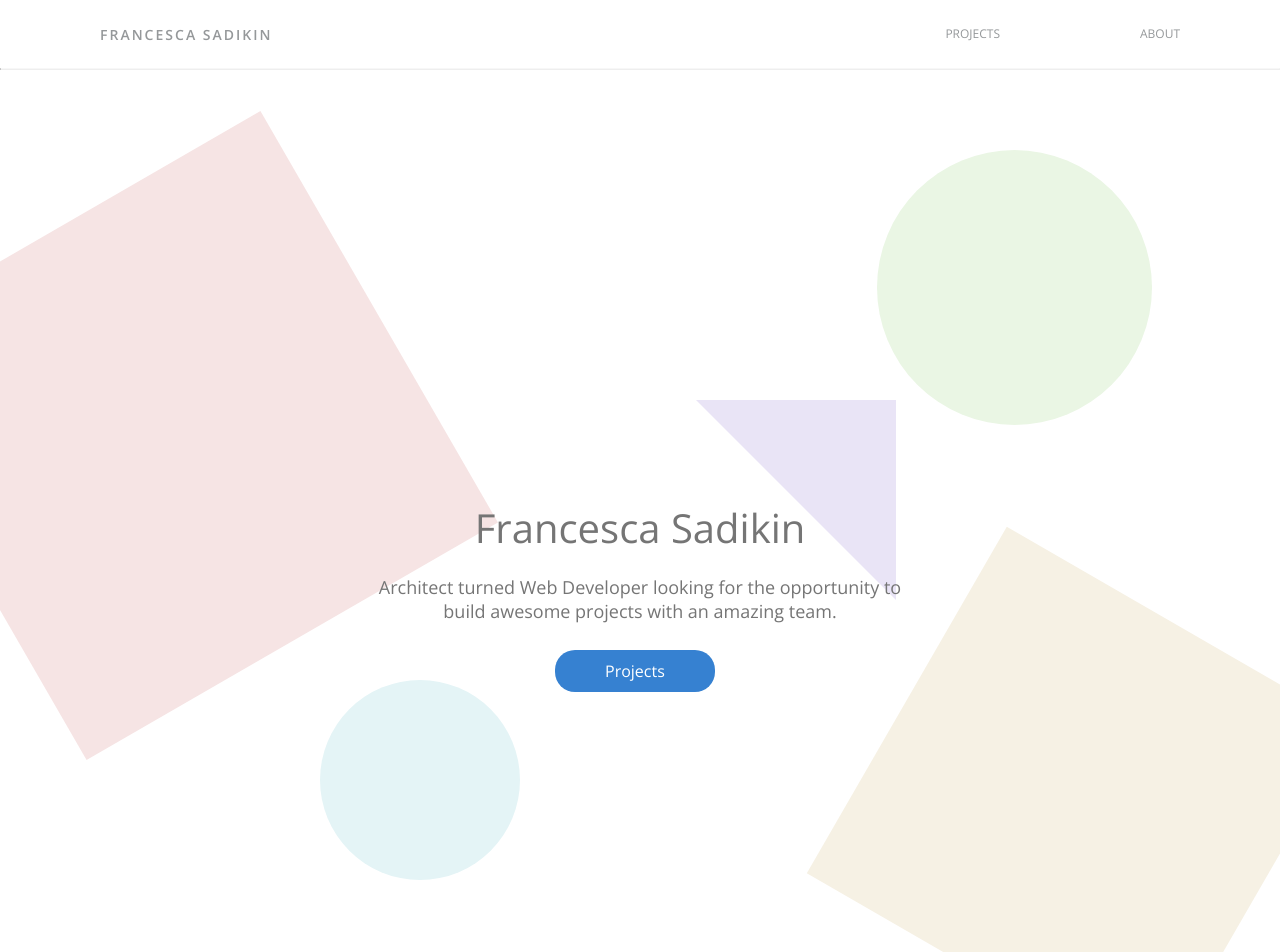
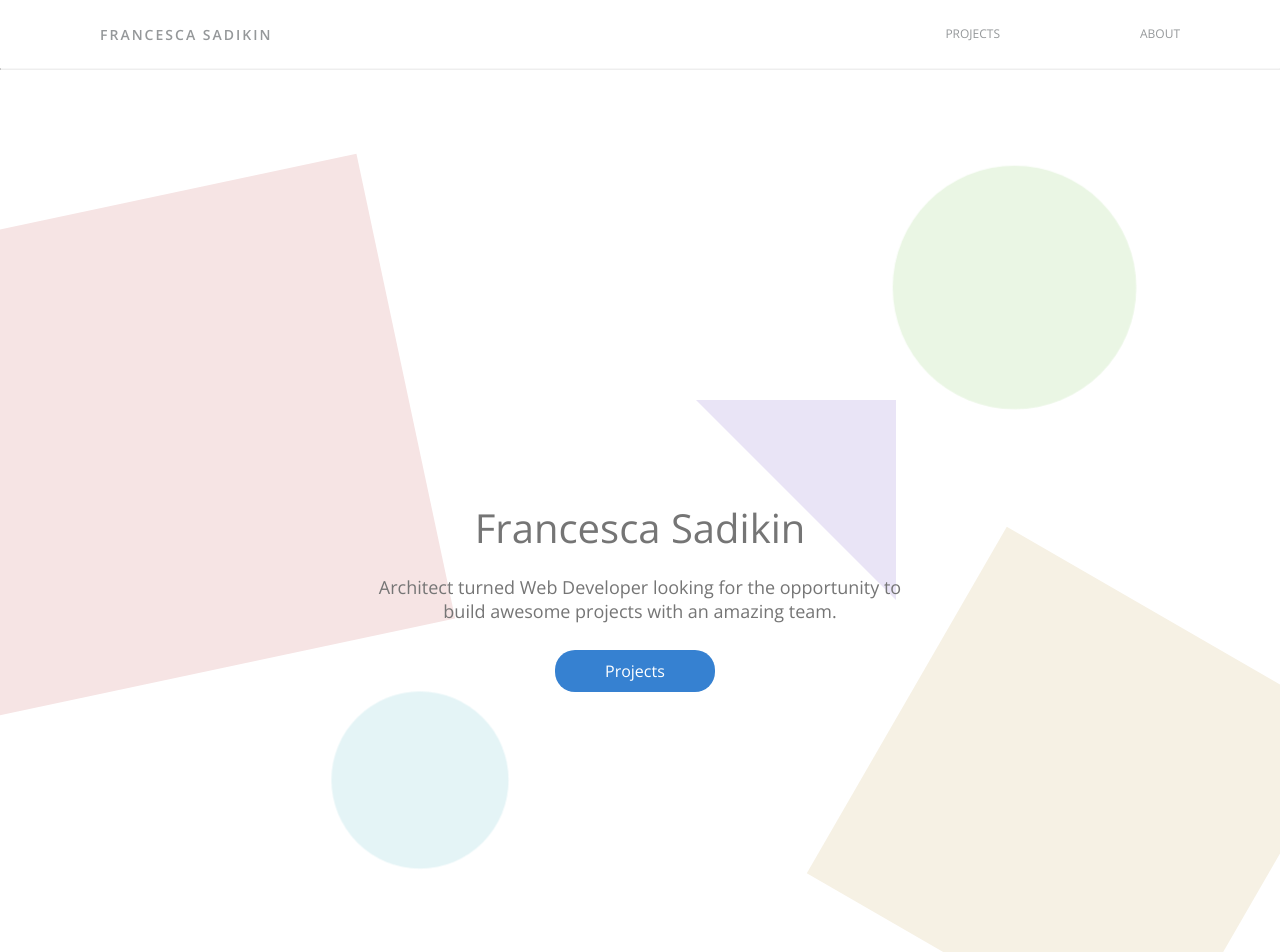
Before and after one commit to serpient/fsadikin, a React (Create React App) app: page /#/ in a window 1280 px wide. Shown: the top 952 px of the page. Built offline with nearby package versions, Linux system fonts and the light colour scheme.

Commit message:
pulsing circle animation and direction changes

```diff
--- a/src/LandingPage/LandingPage.css
+++ b/src/LandingPage/LandingPage.css
@@ -98,23 +98,30 @@ SHAPES
   transform: rotate(0deg);
   animation-timing-function: linear;
   animation-name: rotate;
-  animation-duration: 30s;
+  animation-duration: 60s;
   animation-iteration-count: infinite; }
 
 .diamond {
   width: 400px;
-  height: 400px;
-  animation-direction: reverse;
-}
+  height: 400px; }
 
 .diamond-large {
   width: 475px;
-  height: 475px; }
+  height: 475px;
+  animation-direction: reverse;
+  animation-delay: 3s; }
+
+.circle-small, .circle-big {
+  animation-timing-function: linear;
+  animation-name: pulse;
+  animation-duration: 7s;
+  animation-iteration-count: infinite; }
 
 .circle-small {
   width: 200px;
   height: 200px;
-  border-radius: 50%; }
+  border-radius: 50%;
+  animation-delay: 3s; }
 
 .circle-big {
   width: 275px;
@@ -137,3 +144,11 @@ ANIMATION
     transform: rotate(0deg); }
   100% {
     transform: rotate(360deg); } }
+
+@keyframes pulse {
+  0% {
+    transform: scale(1); }
+  50% {
+    transform: scale(0.8); }
+  100% {
+    transform: scale(1); } }
--- a/src/LandingPage/LandingPage.scss
+++ b/src/LandingPage/LandingPage.scss
@@ -93,7 +93,7 @@ SHAPES
     transform: rotate(0deg);
     animation-timing-function: linear;
     animation-name: rotate;
-    animation-duration: 30s;
+    animation-duration: 60s;
     animation-iteration-count: infinite;
 }
 
@@ -105,12 +105,22 @@ SHAPES
 .diamond-large {
     width: 475px;
     height: 475px;
+    animation-direction: reverse;
+    animation-delay: 3s;
+}
+
+.circle-small, .circle-big {
+    animation-timing-function: linear;
+    animation-name: pulse;
+    animation-duration: 7s;
+    animation-iteration-count: infinite;
 }
 
 .circle-small {
     width: 200px;
     height: 200px;
     border-radius: 50%;
+    animation-delay: 3s;
 }
 
 .circle-big {
@@ -124,11 +134,6 @@ SHAPES
     height: 0px;
     border-left: 200px solid transparent;
     border-top: 200px solid $pastel-purple;
-    // animation-timing-function: linear;
-    // animation-direction: reverse;
-    // animation-name: rotate;
-    // animation-duration: 20s;
-    // animation-iteration-count: infinite;
 }
 /*
 ==========================
@@ -139,3 +144,9 @@ ANIMATION
     0% {transform: rotate(0deg)}
     100% {transform: rotate(360deg)}
 }
+
+@keyframes pulse {
+    0% {transform: scale(1)}
+    50% {transform: scale(0.8)}
+    100% {transform: scale(1)}
+}
```
